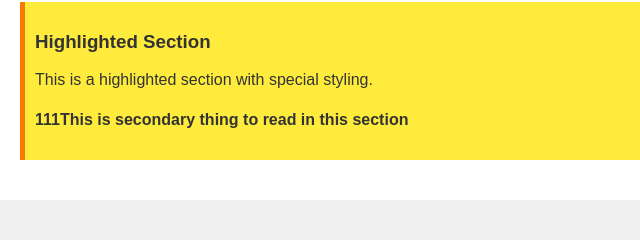
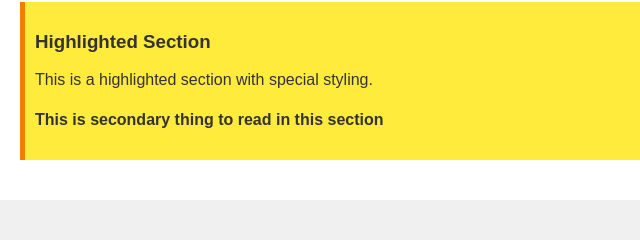
Before and after one commit to Shmaltsel/test1, a plain HTML site: page index.html in a window 1280 px wide. Shown: the part 162-402 px from the top of the page, 0-640 px from the left. Drawn offline with Linux system fonts and the light colour scheme.

Commit message:
conflict fixed in markup_update

```diff
--- a/index.html
+++ b/index.html
@@ -25,7 +25,7 @@
         <section class="highlight">
             <h3>Highlighted Section</h3>
             <p>This is a highlighted section with special styling.</p>
-            <h4>111This is secondary thing to read in this section</h4>
+            <h4>This is secondary thing to read in this section</h4>
         </section>
     </main>
     <footer>
```
